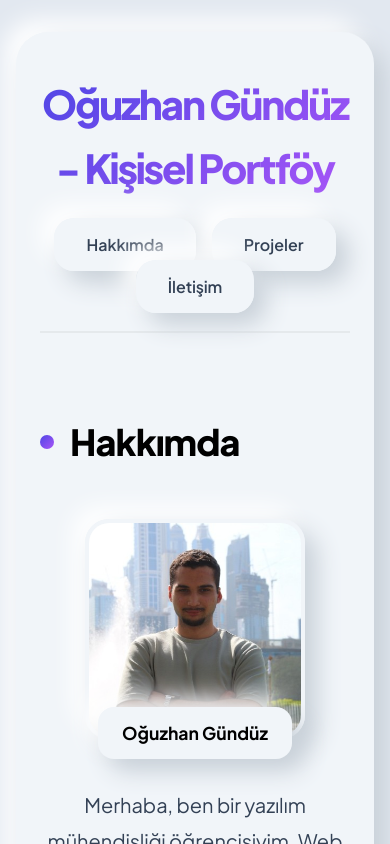
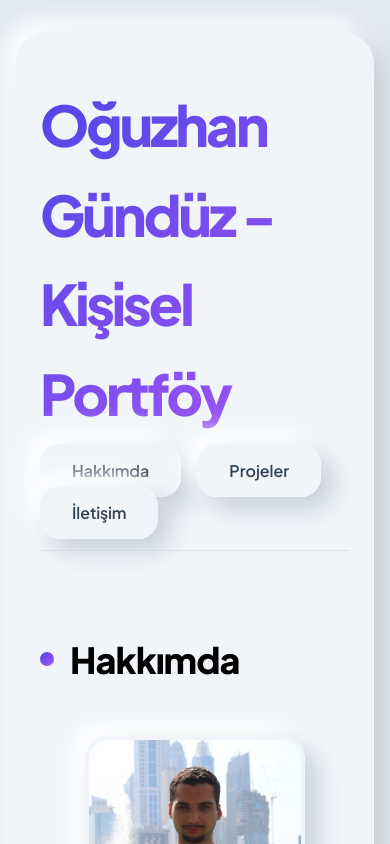
Before and after one commit to Ulwus/weblab, a React (Vite) app: page / in a window 390 px wide. Shown: the top 844 px of the page. Built offline with nearby package versions, Linux system fonts and the light colour scheme.

Commit message:
feat: add responsive navigation with Flexbox
Header ve navigasyon yapısını Flexbox ile yeniden düzenleyip sticky üst çubuk oluşturdum, mobilde dikey istiflenen, tablet ve üzeri ekranlarda ise yatay hizalanan erişilebilir bir navigasyon menüsü tasarladım.

```diff
--- a/src/App.css
+++ b/src/App.css
@@ -66,13 +66,20 @@ body {
 
 /* Header */
 header {
-  border-bottom: 2px solid rgba(0, 0, 0, 0.05);
-  padding-bottom: 2rem;
+  position: sticky;
+  top: 0;
+  z-index: 10;
+  border-bottom: 1px solid var(--color-border-subtle);
   margin-bottom: 3.5rem;
-  text-align: center;
+  padding-bottom: 1.5rem;
+  padding-top: 0.5rem;
+  background-color: var(--color-surface);
+  display: flex;
+  flex-direction: column;
+  gap: 1.25rem;
 }
 
-header h1 {
+header .site-title {
   font-size: 3.5rem;
   font-weight: 800;
   background: var(--primary-gradient);
@@ -80,7 +87,13 @@ header h1 {
   background-clip: text;
   color: transparent;
   letter-spacing: -0.05em;
-  margin: 0 0 2rem 0;
+  margin: 0;
+}
+
+nav {
+  display: flex;
+  flex-wrap: wrap;
+  gap: 0.75rem;
 }
 
 nav ul {
@@ -88,8 +101,8 @@ nav ul {
   padding: 0;
   margin: 0;
   display: flex;
-  justify-content: center;
-  gap: 1.5rem;
+  flex-wrap: wrap;
+  gap: 0.75rem;
 }
 
 nav a {
@@ -108,6 +121,18 @@ nav a:focus {
   color: var(--primary-color);
   box-shadow: var(--shadow-neo-in);
   transform: translateY(2px);
+}
+
+@media (min-width: 640px) {
+  header {
+    flex-direction: row;
+    align-items: center;
+    justify-content: space-between;
+  }
+
+  nav {
+    justify-content: flex-end;
+  }
 }
 
 /* Sections */
--- a/src/App.tsx
+++ b/src/App.tsx
@@ -64,7 +64,7 @@ function App() {
       <a href="#main-content" className="skip-link">Ana içeriğe atla</a>
 
       <header>
-        <h1>Oğuzhan Gündüz - Kişisel Portföy</h1>
+        <h1 className="site-title">Oğuzhan Gündüz - Kişisel Portföy</h1>
         <nav aria-label="Ana navigasyon">
           <ul>
             <li><a href="#hakkimda">Hakkımda</a></li>
```
